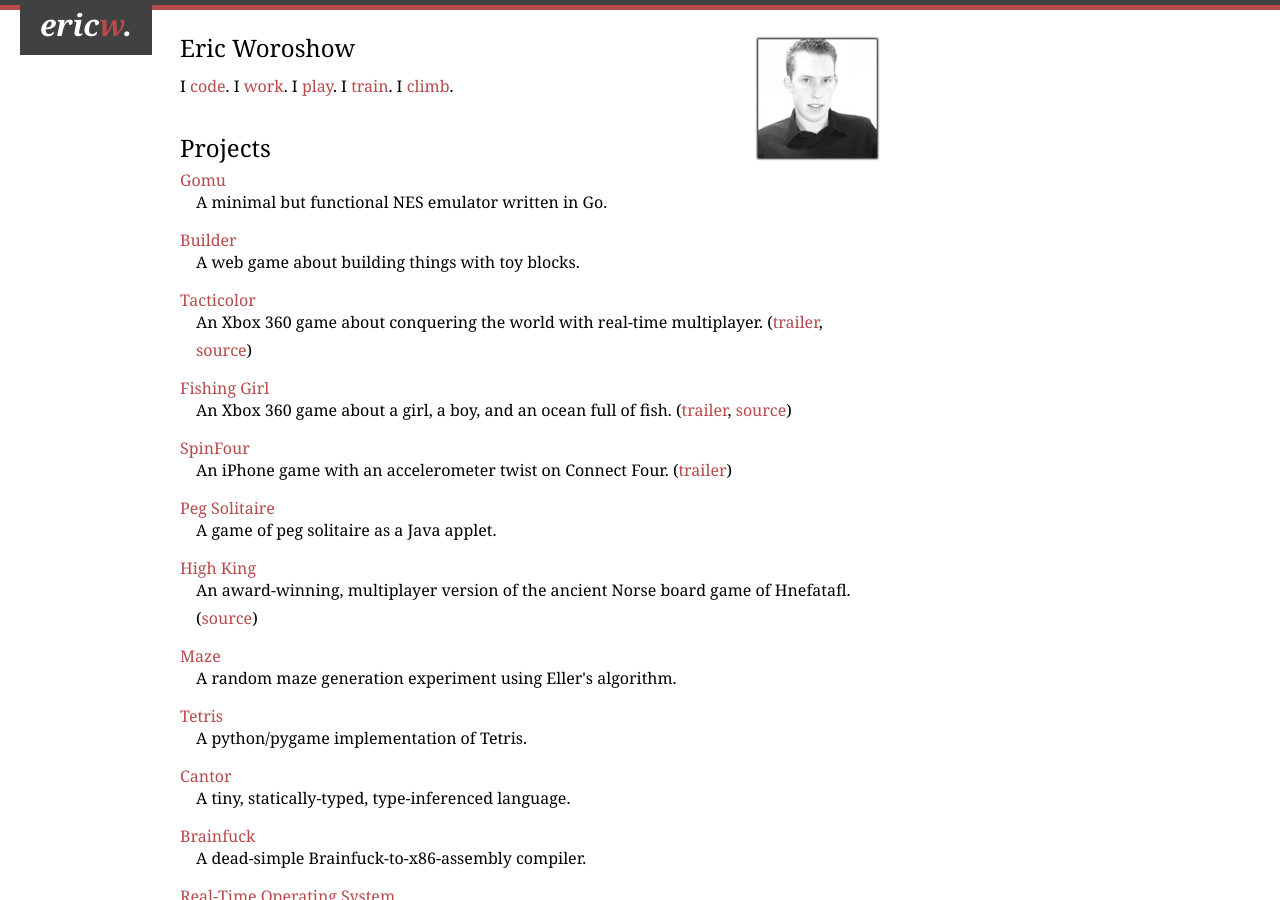
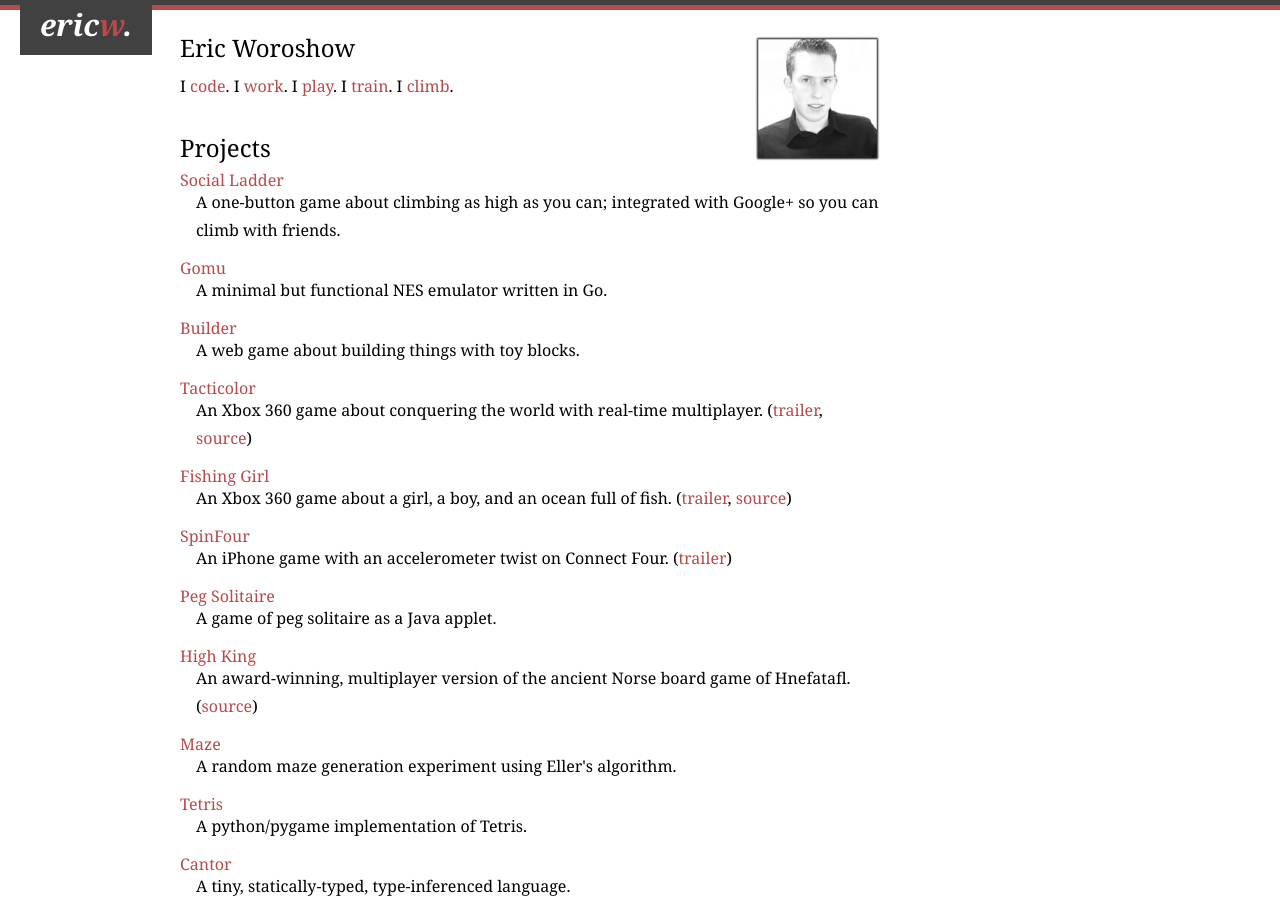
Before and after one commit to errcw/errcw.github.com, a Jekyll site: the page built from index.html, in a window 1280 px wide and 900 px high. Built offline with Jekyll 4.4.1, drawn with Linux system fonts in a browser that asks for light colours.

Commit message:
Added Social Ladder link

```diff
--- a/index.html
+++ b/index.html
@@ -14,6 +14,9 @@ I <a href='http://www.planetgranite.com/'>climb</a>.
 </p>
 
 <h1>Projects</h1>
+<h3><a href='http://socialladdergame.appspot.com/'>Social Ladder</a></h3>
+<p>A one-button game about climbing as high as you can; integrated with Google+ so you can climb with friends.</p>
+
 <h3><a href='http://hg.ericw.ca/gomu'>Gomu</a></h3>
 <p>A minimal but functional NES emulator written in Go.</p>
 
```
